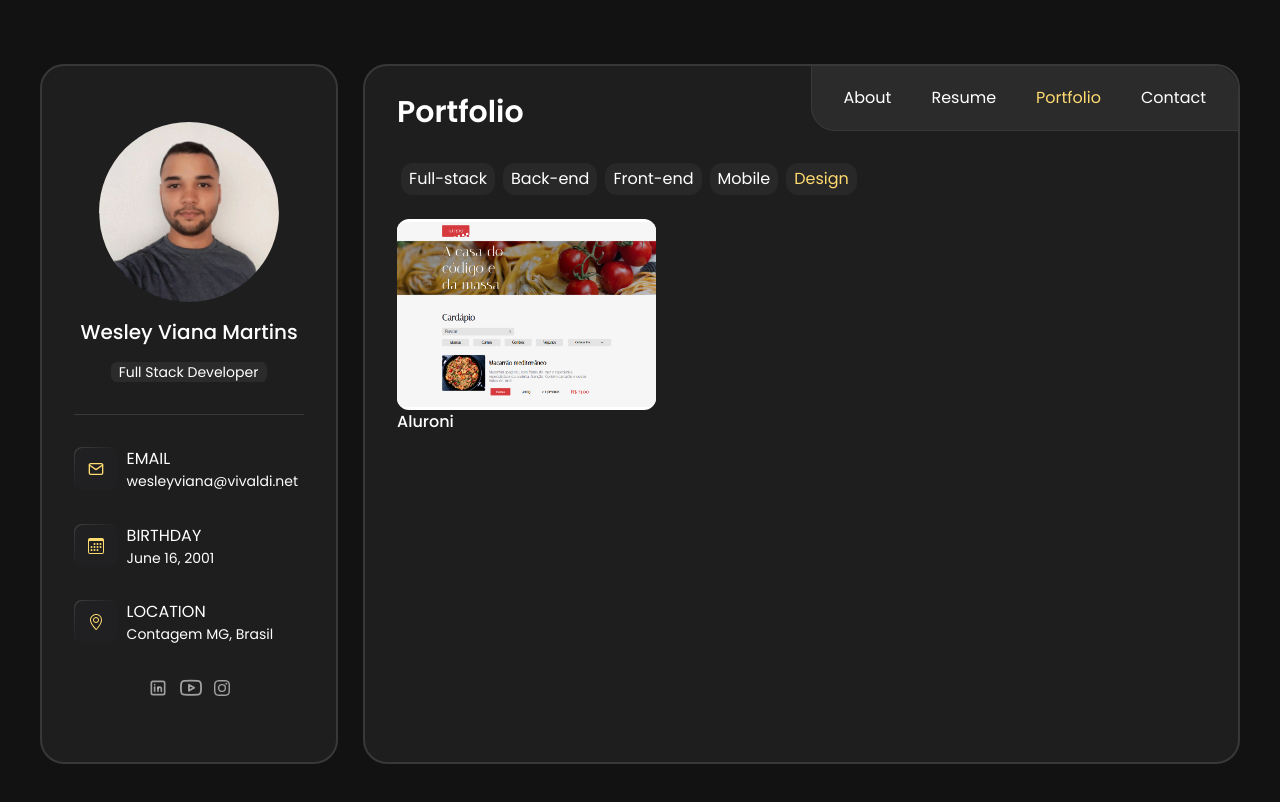
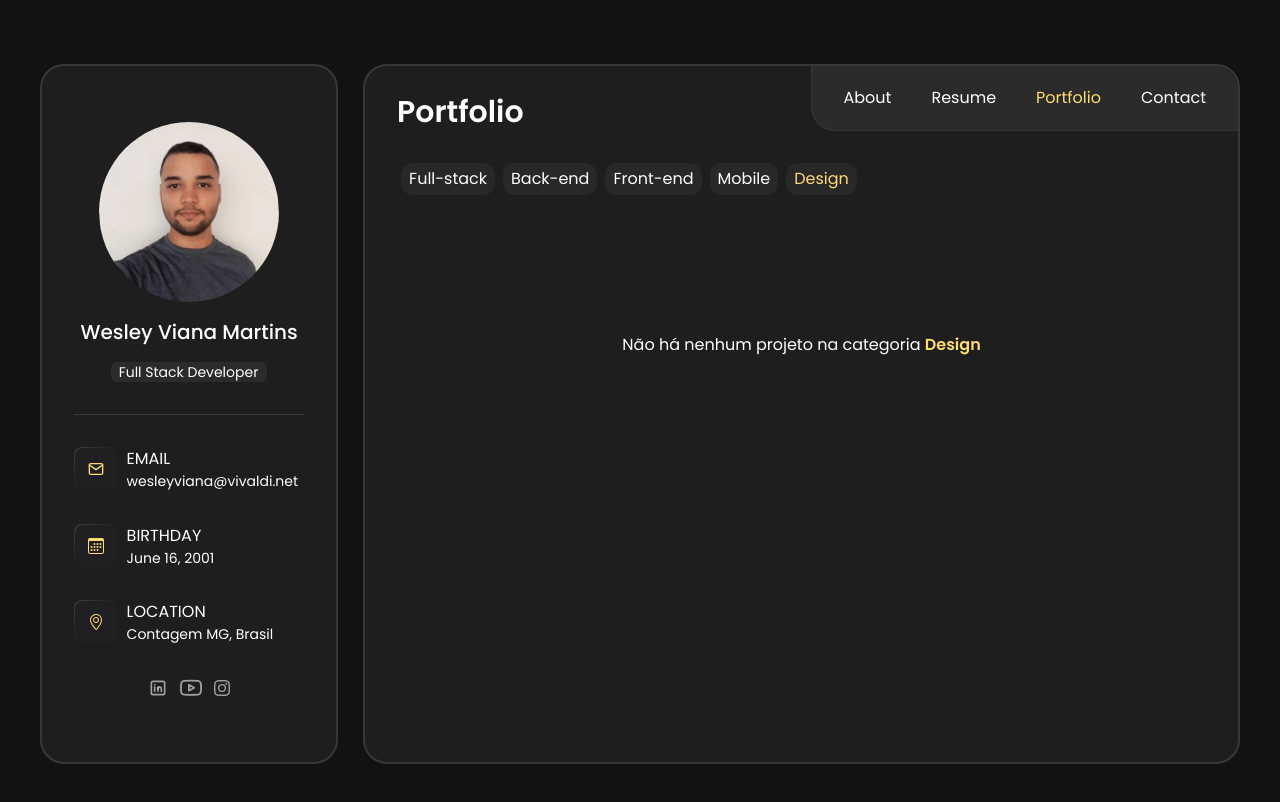
Before and after one commit to wesleyvianam/site-portifolio, a React (Vite) app: page /portfolio in a window 1280 px wide. Both pictures are taken after a click on the button "Design". Shown: the top 802 px of the page. Built offline with nearby package versions, Linux system fonts and the light colour scheme.

Commit message:
created text not found in portfolio

```diff
--- a/src/Data/data.json
+++ b/src/Data/project.json
@@ -126,7 +126,7 @@
         "descricao": "Projeto front end realizado em treinamento Alura.",
         "repository": "https://github.com/wesleyvianam?tab=repositories",
         "tags": {
-            "id": "Design"
+            "id": "Front-end"
         },
         "technologies": [
             {
--- a/src/Types/index.tsx
+++ b/src/Types/index.tsx
@@ -1,4 +1,4 @@
-import project from '../Data/data.json'
+import project from '../Data/project.json'
 import tag from '../Data/tag.json'
 
 export type TProject = typeof project[0]
--- a/src/page/Portfolio/Projects/index.tsx
+++ b/src/page/Portfolio/Projects/index.tsx
@@ -1,5 +1,5 @@
 import React from "react";
-import project from "../../../Data/data.json";
+import project from "../../../Data/project.json";
 import Project from "./Project";
 
 interface Props {
@@ -19,17 +19,26 @@ export default function Projects({filtro}: Props) {
         setList(newList);
     }, [filtro])
 
+
     return (
-        <ul className="grid grid-cols-3 gap-4 mt-6">
+        <>
             {
                 list.length === 0
-                    ? "Não há nenhum projeto em "
+                    ?
+                        <div className="h-[300px] flex justify-center items-center">
+                            <span>
+                                Não há nenhum projeto na categoria <strong className="text-gold-color">{filtro}</strong>
+                            </span>
+                        </div>
                     : ""
             }
 
-            {list.map(item => (
-                <Project key={item.id} {...item} />
-            ))}
-        </ul>
+            <ul className="grid grid-cols-3 gap-4 mt-6">
+
+                {list.map(item => (
+                    <Project key={item.id} {...item} />
+                ))}
+            </ul>
+        </>
     )
 }
--- a/src/page/Project/index.tsx
+++ b/src/page/Project/index.tsx
@@ -1,5 +1,5 @@
 import { useNavigate, useParams } from "react-router-dom"
-import listProject from "../../Data/data.json"
+import listProject from "../../Data/project.json"
 import Skills from "./Skills";
 import {BsGithub} from "react-icons/bs";
 
```
